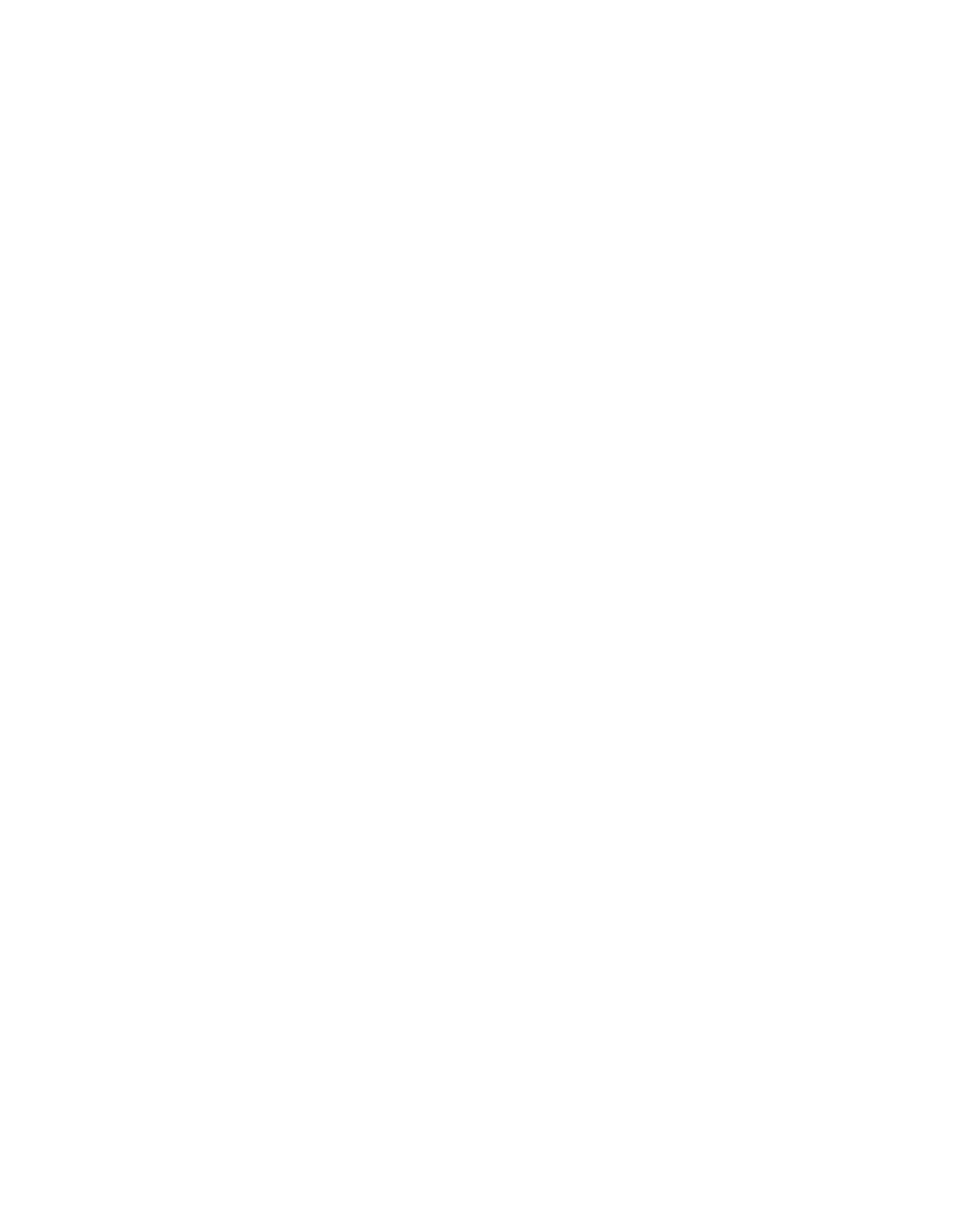
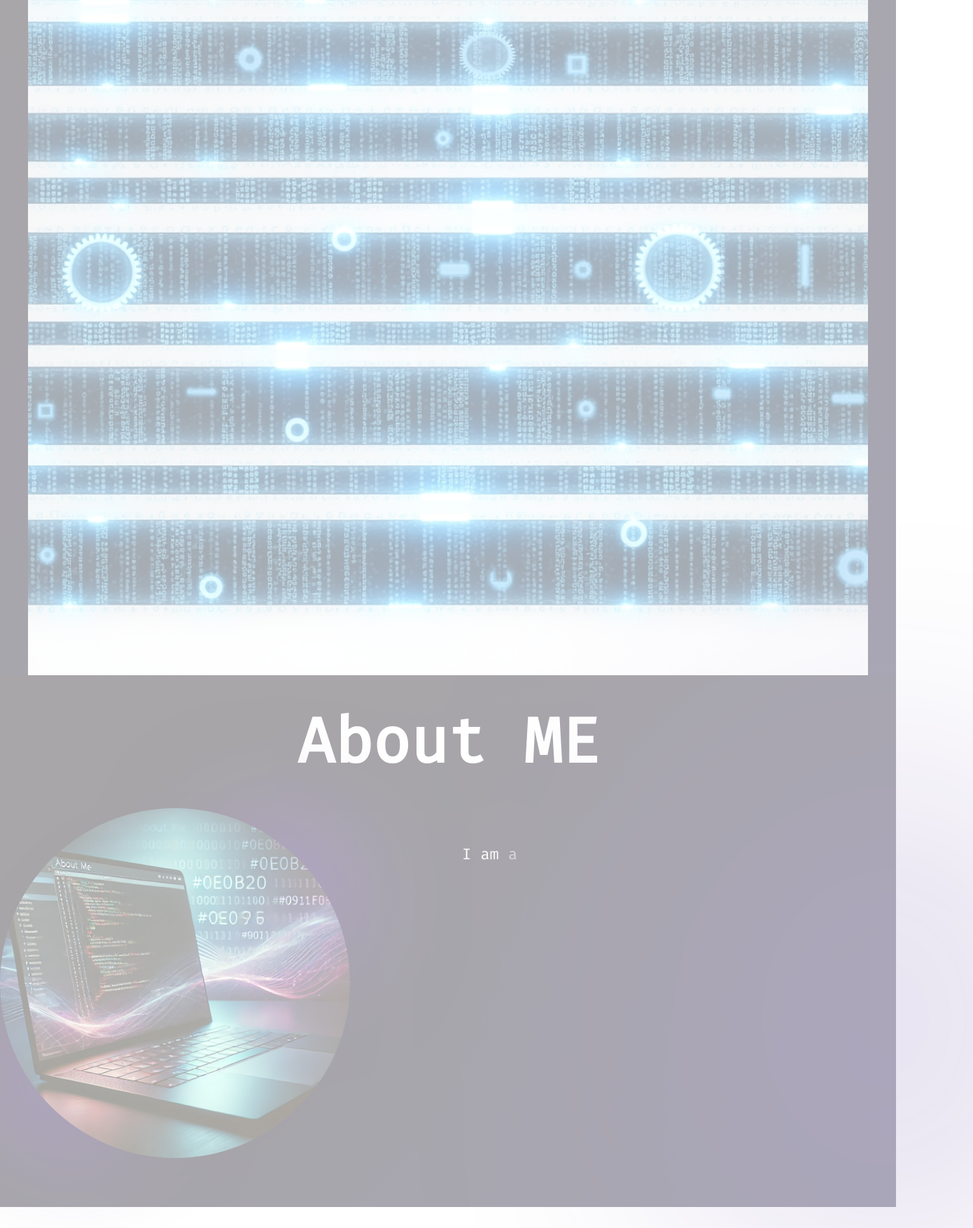
Before and after one commit to GiOrGI175/portfolio, a Next.js app: page / in a window 1280 px wide. Shown: the part 995-2750 px from the top of the page at 70% size, 1390 px wide, since content can reach past the window. Before the commit the page ends 800 px from the top, so only its background shows below. Built offline with nearby package versions, Linux system fonts and the light colour scheme.

Commit message:
feature/about me section

```diff
--- /dev/null
+++ b/app/(view)/blog/BlogMain.tsx
@@ -0,0 +1,11 @@
+import AboutSection from '@/components/_organisms/blog_organisms/BlogSection';
+
+export default function AboutMeMain() {
+  return (
+    <div className='hero_gradient w-full flex justify-center'>
+      <div className='max-w-[1440px] w-full flex flex-col items-center'>
+        <AboutSection />
+      </div>
+    </div>
+  );
+}
--- a/app/(view)/home/page.tsx
+++ b/app/(view)/home/page.tsx
@@ -2,16 +2,17 @@
 
 import { BlurIn } from '@/components/_atoms/home_atoms/blur_text';
 import { StaggeredFade } from '@/components/_atoms/home_atoms/straggered_text';
-import Header from '@/components/_organisms/header/Header';
+import Header from '@/components/_organisms/header_organisms/Header';
+import Image from 'next/image';
 
 export default function HomePage() {
   return (
-    <div className='hero_gradient h-[100dvh] w-full flex flex-col items-center'>
+    <div className='hero_gradient w-full flex flex-col items-center'>
       <Header />
       <div className='max-w-[1440px] w-full flex flex-col items-center'>
-        <div className='max-w-[1280px] h-[600px] w-full flex items-center border-[1px] rounded-2xl border-[#9911ff]'>
+        <div className='max-w-[1280px] h-[600px]  w-full mb-[50px]  flex items-center border-[1px] rounded-2xl border-[#9911ff]'>
           <div className=' flex flex-col gap-[20px]  pl-[50px]'>
-            <p className='firaCode font-normal text-[25px] leading-[41px] text-white opacity-50'>
+            <p className='firaCode font-normal text-[20px] leading-[41px] text-white opacity-50'>
               FULL-STACK WEB DEVELOPER
             </p>
 
@@ -19,7 +20,7 @@ export default function HomePage() {
               <BlurIn children={'Giorgi Nozadze'} />
             </>
 
-            <div className='flex items-center h-[130px]'>
+            <div className='flex items-center h-[130px] max-w-[450px] w-full'>
               <div className='w-[5px] h-full bg-white  ' />
               <StaggeredFade
                 text=' i`am a full-stack web developer and i have work experience in
@@ -28,6 +29,15 @@ export default function HomePage() {
             </div>
           </div>
         </div>
+        <div>
+          {' '}
+          <Image
+            src='/assets/img/binarBG.jpg'
+            width={1200}
+            height={500}
+            alt='codeing image'
+          />
+        </div>
       </div>
     </div>
   );
--- a/app/layout.tsx
+++ b/app/layout.tsx
@@ -1,6 +1,6 @@
 'use client';
 
-import Header from '@/components/_organisms/header/Header';
+import Header from '@/components/_organisms/header_organisms/Header';
 import './globals.css';
 import { AnimatePresence, motion } from 'framer-motion';
 import { useEffect, useState } from 'react';
--- a/app/page.tsx
+++ b/app/page.tsx
@@ -1,9 +1,11 @@
+import AboutMeMain from './(view)/blog/BlogMain';
 import HomePage from './(view)/home/page';
 
 export default function Home() {
   return (
     <>
       <HomePage />
+      <AboutMeMain />
     </>
   );
 }
--- a/components/_atoms/home_atoms/blur_text.tsx
+++ b/components/_atoms/home_atoms/blur_text.tsx
@@ -11,7 +11,7 @@ export const BlurIn = ({ children }: { children: React.ReactNode }) => {
       initial={{ filter: 'blur(20px)', opacity: 0 }}
       animate={isInView ? { filter: 'blur(0px)', opacity: 1 } : {}}
       transition={{ duration: 1.2 }}
-      className='max-w-[200px] firaCode font-bold text-[110px] leading-[130px] text-white'
+      className='max-w-[200px] firaCode font-bold text-[90px] leading-[130px] text-white'
     >
       {children}
     </motion.h2>
--- a/components/_atoms/home_atoms/straggered_text.tsx
+++ b/components/_atoms/home_atoms/straggered_text.tsx
@@ -28,7 +28,7 @@ export const StaggeredFade: React.FC<TextStaggeredFadeProps> = ({ text }) => {
       animate={isInView ? 'show' : ''}
       variants={variants}
       viewport={{ once: true }}
-      className='max-w-[480] pl-[20px] firaCode font-normal text-[25px] leading-[41px] text-white'
+      className='max-w-[700] pl-[20px] firaCode font-normal text-[22px] leading-[41px] text-white'
     >
       {letters.map((word, i) => (
         <motion.span key={`${word}-${i}`} variants={variants} custom={i}>
--- /dev/null
+++ b/components/_organisms/blog_organisms/BlogSection.tsx
@@ -0,0 +1,53 @@
+import { StaggeredFade } from '@/components/_atoms/home_atoms/straggered_text';
+import Image from 'next/image';
+import React from 'react';
+
+const text = `I am a junior fullstuck web developer. I am very hardworking, I love
+            solving problems and getting things done. My slogan is "If it
+            doesn't work, you have to make it work". I love innovations and
+            fighting new challenges, which is what my strong character allows me
+            to do, which is why I chose this profession. I stand out by working
+            on myself, which allows me to develop even more in my field and
+            master a new approach and any new language.`;
+
+const AboutSection = () => {
+  return (
+    <div className=' max-w-[1280px] w-full pb-[70px] flex flex-col'>
+      <div className='px-[50px] py-[50px] flex justify-center'>
+        <h2 className='firaCode font-bold text-[90px] leading-[90px] text-white drop-shadow-2xl '>
+          About ME
+        </h2>
+      </div>
+      <div className='relative  w-full h-[500px] z-20  flex justify-between'>
+        <div className='w-full flex  '>
+          <div className='relative max-w-[500px] w-full h-[500px] rounded-full overflow-hidden z-20 drop-shadow-2xl'>
+            <Image
+              src='/assets/img/about-me.webp'
+              width={500}
+              height={500}
+              alt='codeing image'
+            />
+          </div>
+          <div className='absolute top-[20px] left-[300px] z-10 w-[200px] h-[200px] rounded-full bg-[#340a83] blur-[80px]' />
+          <div className='absolute bottom-[20px] left-[0px] z-10 w-[200px] h-[200px] rounded-full bg-[#340a83] blur-[80px]' />
+        </div>
+        <div className='relative max-w-[700px] w-full flex items-center'>
+          <StaggeredFade text={text} />
+          <div className='absolute top-[0px] left-[450px] z-10 w-[300px] h-[600px] rounded-l-full bg-[#340a83] blur-[200px]' />
+
+          {/* <p>
+            მე ვარ ჯუნიორ fullstuck ვებ დეველოპერი. ვარ ძალიან შრომისმოყვარე,
+            მიყვარს პრობლემების გადაჭრა და საქმის ბოლომდე მიყვანა. ჩემთავთან
+            ჩემი სლოგანი არის ''თუ არ მუშაობს უნდა აამუშაო''. მიყვარს სიახლეები
+            და ახალ გამოწვევებთან ბრძოლა რის საშუალებასაც მაძლევს ჩემი მტკიცე
+            ხასიათი, სწორედ ამიტომ ავირჩიე ეს პროფესია. გამოვირჩევი საკუთარ
+            თავზე მუშაობით რაც მაძლევს საშუალებას კიდევ უფრო მეტად გავითარდე
+            ჩემს სფეროში და ვითვისო ახალი მიდგომა და ნებისმერი ახალი ენა
+          </p> */}
+        </div>
+      </div>
+    </div>
+  );
+};
+
+export default AboutSection;
```
Also changed, not shown: components/_organisms/header_organisms/Header.tsx (renamed from components/_organisms/header/Header.tsx), public/assets/img/about-me.webp (added), public/assets/img/binarBG.jpg (added).
